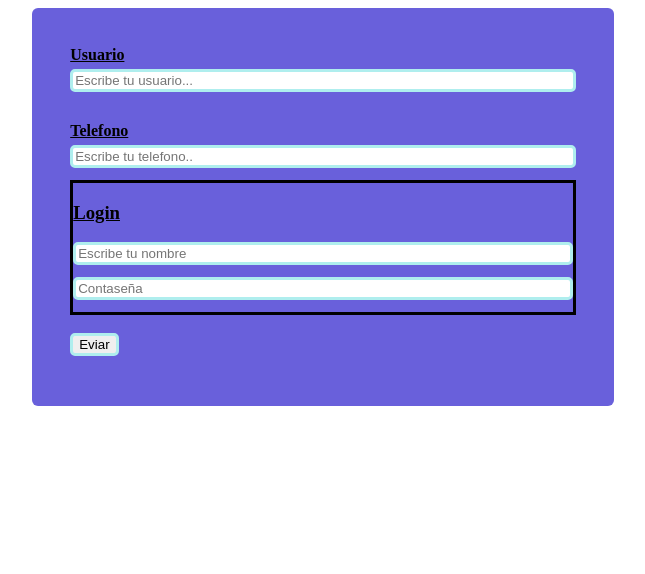
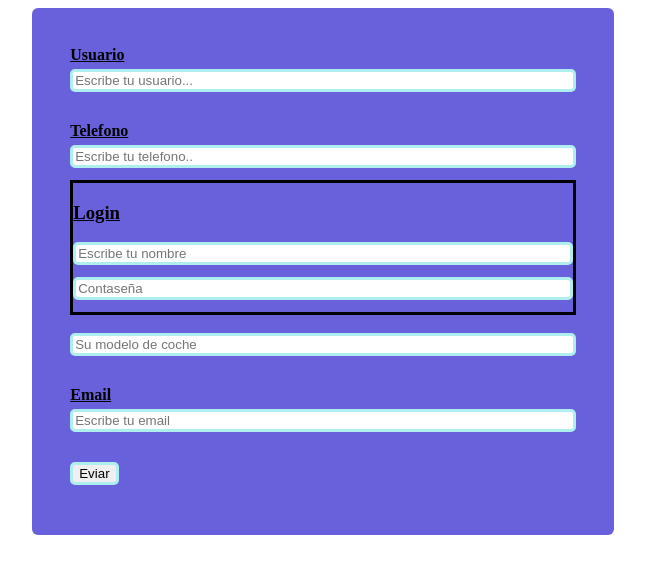
Before and after one commit to 123xjavier/formularios, a plain HTML site: page index.html in a window 1280 px wide. Shown: the whole page, without its empty margins (317-962 px from the left). Drawn offline with Linux system fonts and the light colour scheme.

Commit message:
incremento de input

```diff
--- a/css/estilos.css
+++ b/css/estilos.css
@@ -4,7 +4,6 @@ form{
     border-radius: 6px;
     margin: auto;
     background-color: rgb(105, 96, 219);
-
 
 }
 div{
--- a/index.html
+++ b/index.html
@@ -7,6 +7,7 @@
     <title>formulario</title>
 </head>
 <body>
+    <!-- Estos son los atributos para hacer un formulario -->
   <form name="formulario" action="ejecutar-codigo.php" method="post" id="miFormulario">
     <div>
         <label for="mitexto">Usuario</label>
@@ -27,6 +28,17 @@
         <input type="password" placeholder="Contaseña" name="pass"
         minlength="11" required>
     </div>
+    <!--para obligarte a rellonar el espacio de un input se utiliza /required/-->
+    <br>
+    <div>
+        <input type="text" placeholder="Su modelo de coche"
+        title="Modelos posibles: A1, A3, A4 y A5" pattern="A|a(1|3|4|5)">
+    </div>
+<br>
+    <div>
+    <label for="correo">Email</label>
+    <input type="email" id="correo" placeholder="Escribe tu email" required>
+    </div>
     <br>
     <input type="submit" value="Eviar">
 </form>
```
